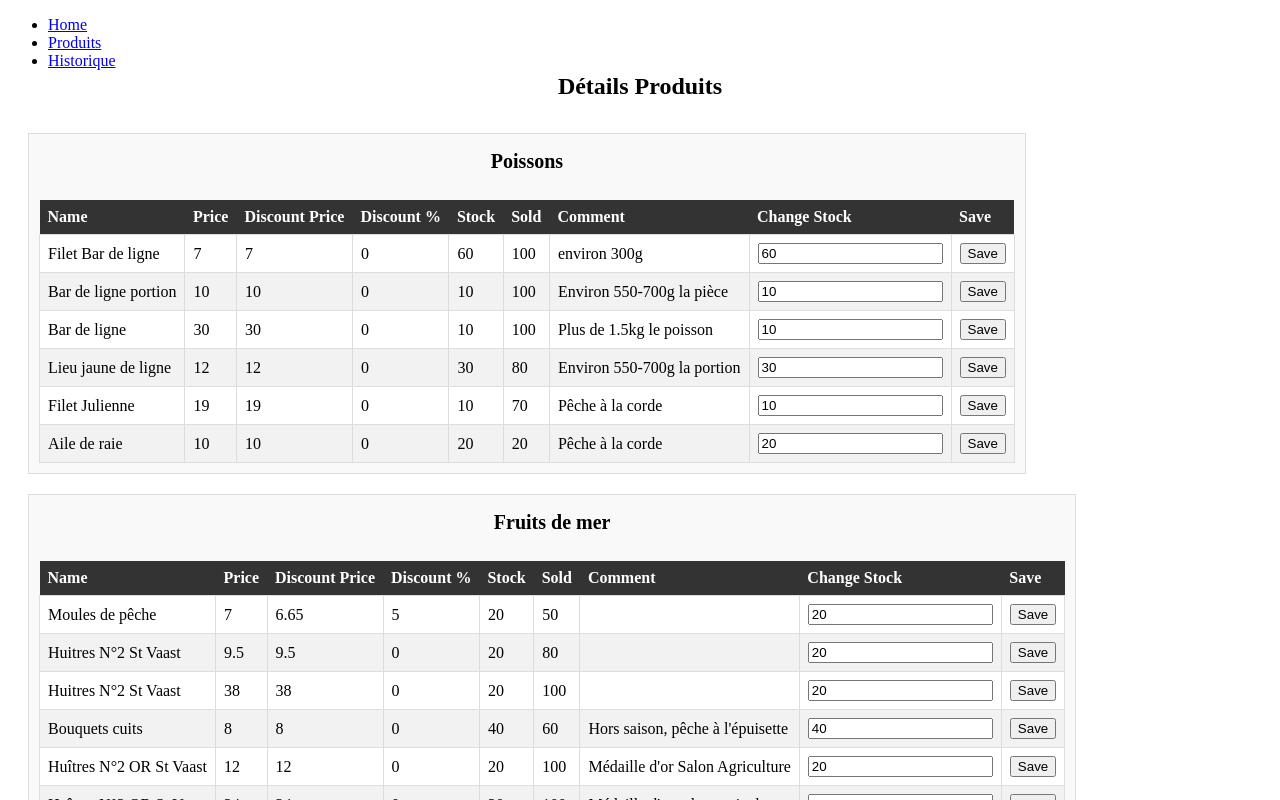
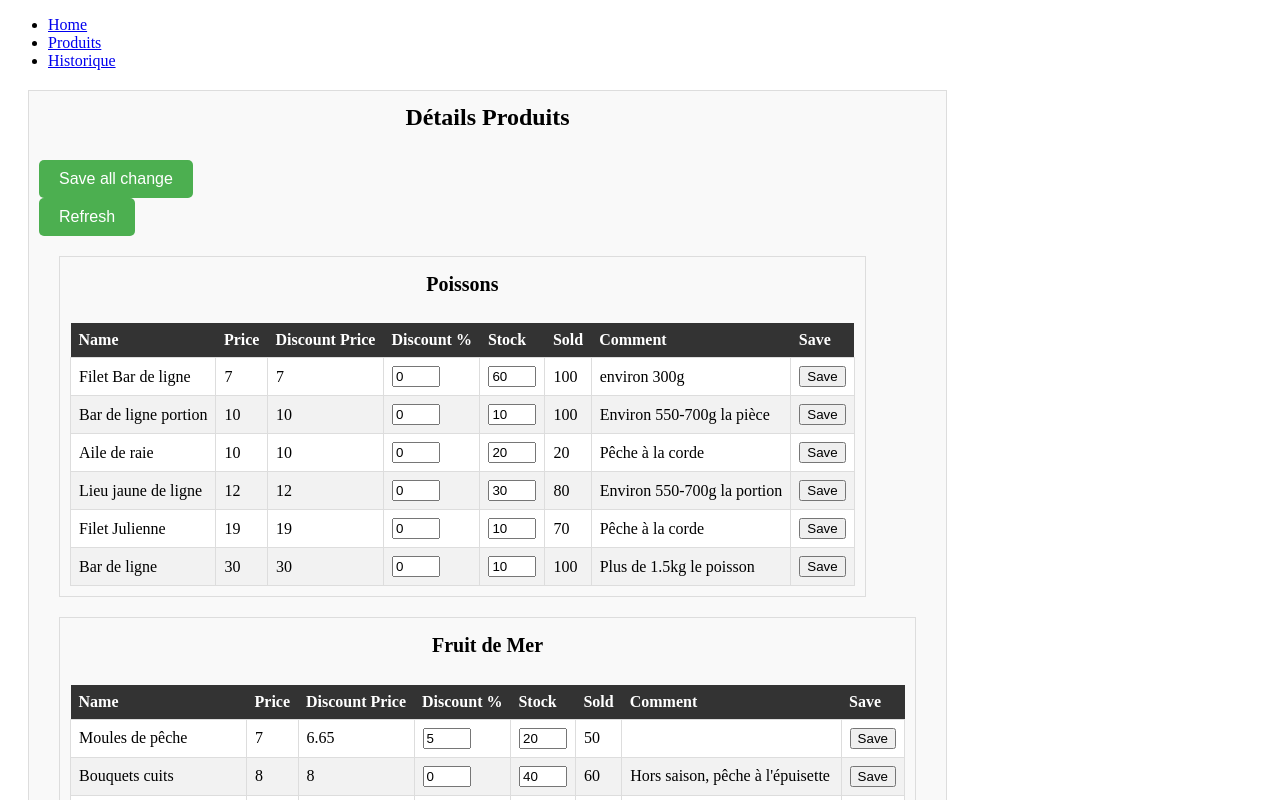
Before and after one commit to CFlorian04/Bateau-Thibault-BackOffice, an Angular app in the folder Angular/: page /produits in a window 1280 px wide. Shown: the top 800 px of the page. Built offline with nearby package versions, Linux system fonts and the light colour scheme.

Commit message:
Prise en compte des modifications w/o back communication

```diff
--- a/Angular/src/app/core/interfaces/product.ts
+++ b/Angular/src/app/core/interfaces/product.ts
@@ -13,4 +13,7 @@ export interface Product {
     name: string;
     quantity_stock: number;
     quantity_sold: number;
+
+    toString(): string;
+
 }
--- a/Angular/src/app/core/services/products.service.ts
+++ b/Angular/src/app/core/services/products.service.ts
@@ -1,6 +1,18 @@
 import { Injectable } from '@angular/core';
 import { Product } from '../interfaces/product';
 import { HttpClient } from '@angular/common/http';
+
+const ProductCategory = [
+  [0,'Poissons'],
+  [1,'Fruit de Mer'],
+  [2,'Crustacés'],
+]
+
+const serverURL: string = "http://51.255.166.155:1352/tig/";
+
+enum HttpListUrl {
+  ListProducts = "products/?format=json",
+}
 
 @Injectable({
   providedIn: 'root'
@@ -9,8 +21,26 @@ export class ProductsService {
 
   constructor(private http: HttpClient) { }
 
+  // Récupération des produits du JSON local
   getProductsFromJson() {
-    return this.http.get<Product[]>("../../../assets/Products.json");
+    return this.http.get<Product[]>("../../../assets/data/Products.json");
+  }
+
+  // Récupération du nom des catégories des produits
+  getProductCategoryName(category: number) {
+    const categoryItem = ProductCategory.find(e => e[0] === category);
+    return categoryItem ? categoryItem[1] : null;
+  }
+
+  // TEST : Récupération de JSON du server
+  getJSONDataFromServer(requestType: string) {
+    const url: string = HttpListUrl[requestType as keyof typeof HttpListUrl];
+    console.log(serverURL+url);
+    return this.http.get<Product[]>(serverURL+url);
+  }
+
+  saveProductsChanges(json: string) {
+    //Faire l'envoyer du JSON
   }
 
 }
--- a/Angular/src/app/features/footer/footer.component.html
+++ b/Angular/src/app/features/footer/footer.component.html
@@ -1,4 +1,4 @@
 <div class="footer-content">
     <hr>
-    <p>&copy; 2023 CODEBECQ Florian</p>
+    <p>&copy; 2023 CALVO Kevin / CODEBECQ Florian / FICHE Benjamin / LAHOUEL Bechir</p>
 </div>
--- a/Angular/src/app/pages/details-produits/details-produits.component.css
+++ b/Angular/src/app/pages/details-produits/details-produits.component.css
@@ -53,3 +53,32 @@ tr:nth-child(even) {
 tr:nth-child(odd) {
   background-color: #fff;
 }
+
+input {
+  width: 40px;
+}
+
+.input-error {
+  background-color: #ff474c;
+}
+
+/* CSS */
+.button-save {
+  background-color: #4CAF50;
+  color: white;
+  border: none;
+  border-radius: 5px;
+  padding: 10px 20px;
+  cursor: pointer;
+  font-size: 16px;
+}
+
+.button-save:hover {
+  background-color: #45a049;
+}
+
+
+.button-save {
+  display: flex;
+  align-items: center;
+}
--- a/Angular/src/app/pages/details-produits/details-produits.component.html
+++ b/Angular/src/app/pages/details-produits/details-produits.component.html
@@ -1,7 +1,10 @@
+<div class="productArray">
+
   <h1>Détails Produits</h1>
-
+  <button class="button-save" (click)="SaveAllItem()">Save all change</button>
+  <button class="button-save" (click)="getProducts()">Refresh</button>
   <div *ngFor="let type of sortKeyList" class="productArray">
-  <h2>{{ type }}</h2>
+    <h2>{{ getProductCategoryName(+type) }}</h2>
     <table>
       <thead>
         <tr>
@@ -12,22 +15,27 @@
           <th>Stock</th>
           <th>Sold</th>
           <th>Comment</th>
-        <th>Change Stock</th>
           <th>Save</th>
         </tr>
       </thead>
       <tbody>
-      <tr *ngFor="let produit of sortListeProduits[type]" class="product-row">
+        <tr id="{{produit.id}}" *ngFor="let produit of sortListeProduits[type]" class="product-row">
           <td>{{ produit.name }}</td>
           <td>{{ produit.price }}</td>
           <td>{{ getDiscountPrice(produit.price, produit.discount) }}</td>
-        <td>{{ produit.discount }}</td>
-        <td>{{ produit.quantity_stock }}</td>
+
+          <!-- <td>{{ produit.discount }}</td> -->
+          <td><input id="discount" type="number" value="{{ produit.discount }}" (change)="saveProductChange(produit.id)"></td>
+
+
+          <!-- <td>{{ produit.quantity_stock }}</td> -->
+          <td><input id="stock" type="number" value="{{ produit.quantity_stock }}" (change)="saveProductChange(produit.id)"></td>
+
           <td>{{ produit.quantity_sold }}</td>
           <td>{{ produit.comments }}</td>
-        <td><input id="changeStock" type="number" value="{{ produit.quantity_stock }}"></td>
-        <td><button onclick="saveProductChange(produit.id)">Save</button></td>
+          <td><button (click)="SaveSingleItem(produit.id)">Save</button></td>
         </tr>
       </tbody>
     </table>
   </div>
+</div>
--- a/Angular/src/app/pages/details-produits/details-produits.component.ts
+++ b/Angular/src/app/pages/details-produits/details-produits.component.ts
@@ -10,6 +10,7 @@ import { ProductsService } from 'src/app/core/services/products.service';
 export class DetailsProduitsComponent {
 
   listeProduits!: Product[];
+  listeIDProduitUpdate: number[] = [];
   sortListeProduits: { [key: string]: Product[] } = {};
 
   sortKeyList!: string[];
@@ -22,13 +23,17 @@ export class DetailsProduitsComponent {
   }
 
   getProducts() {
+
+    this.listeProduits = [];
+
+    // this.productsService.getJSONDataFromServer("ListProducts").subscribe((res: Product[]) => {
     this.productsService.getProductsFromJson().subscribe((res: Product[]) => {
       this.listeProduits = res;
       this.sortArrayOfProducts();
     },
-    (err) => {
-      alert('Failed loading JSON data');
-    });
+      (err) => {
+        alert('Failed loading JSON data');
+      });
   }
 
   getDiscountPrice(price: number, discount: number) {
@@ -40,24 +45,121 @@ export class DetailsProduitsComponent {
   }
 
   sortArrayOfProducts() {
+
+    this.sortListeProduits = {};
+
     this.listeProduits.forEach(product => {
-      if (!this.sortListeProduits[product.type]) {
-        this.sortListeProduits[product.type] = [];
+      if (!this.sortListeProduits[product.category]) {
+        this.sortListeProduits[product.category] = [];
       }
-      this.sortListeProduits[product.type].push(product);
+      this.sortListeProduits[product.category].push(product);
     });
 
     this.sortKeyList = Object.keys(this.sortListeProduits);
   }
 
   saveProductChange(changeID: number) {
-    let changeStock = document.getElementById("changeStock");
-    let updateProduct = this.getProduit(changeID);
+    let ProductRow = document.getElementById(changeID.toString());
 
-    //updateProduct.quantity_stock = changeStock;
+    if (ProductRow) {
 
-    let indexToUpdate = this.listeProduits.findIndex(item => item.id === changeID);
-    //this.listeProduits[indexToUpdate] = newItem;
+      const updateProduct = this.getProduit(changeID);
+
+      if (updateProduct) {
+
+        // Modification de la valeur du stock
+        let stockInputElement = ProductRow.querySelector("#stock") as HTMLInputElement;
+        if (stockInputElement) {
+          if (+stockInputElement.value >= 0) { // Règle d'affichage d'erreur
+            stockInputElement.classList.remove("input-error");
+            if (updateProduct.quantity_stock != +stockInputElement.value) {
+              updateProduct.quantity_stock = +stockInputElement.value;
+              this.setProduitsUpdate(changeID);
+            }
+          } else {
+            stockInputElement.classList.add("input-error");
+          }
+        }
+
+        // Modification de la valeur du discount
+        let discountInputElement = ProductRow.querySelector("#discount") as HTMLInputElement;
+        if (discountInputElement) {
+          if (+discountInputElement.value >= 0 && +discountInputElement.value <= 100) { // Règle d'affichage d'erreur
+            discountInputElement.classList.remove("input-error");
+            if (updateProduct.discount != +discountInputElement.value) {
+              updateProduct.discount = +discountInputElement.value;
+              this.setProduitsUpdate(changeID);
+            }
+          } else {
+            discountInputElement.classList.add("input-error");
+          }
+        }
+      }
+
+      //console.log(updateProduct);
+      //console.log(this.listeProduits.find(e => e.id === changeID)?.discount + '/' + this.listeProduits.find(e => e.id === changeID)?.quantity_stock)
+    }
+  }
+
+  getProductCategoryName(category: number) {
+    return this.productsService.getProductCategoryName(category);
+  }
+
+  setProduitsUpdate(productID: number) {
+    if (!this.listeIDProduitUpdate.includes(productID)) {
+      this.listeIDProduitUpdate.push(productID);
+    }
+    //console.log(this.listeIDProduitUpdate);
+  }
+
+  SaveAllItem() {
+    let updatedProducts: Product[] = [];
+
+    this.listeIDProduitUpdate.forEach(itemId => {
+      let updatedProduct = this.listeProduits.find(product => product.id === itemId);
+      if (updatedProduct) {
+        updatedProducts.push(updatedProduct);
+      }
+    });
+
+    if(updatedProducts.length > 0) {
+      let json = JSON.stringify(updatedProducts);
+      this.productsService.saveProductsChanges(json);
+      this.listeIDProduitUpdate = [];
+
+      console.log("Sauvegarde de toutes les modifications de produits");
+      console.log(json);
+    }
+
+    console.log(this.listeIDProduitUpdate);
+}
+
+
+
+  SaveSingleItem(productID: number) {
+    let updatedProducts: Product[] = [];
+
+    let updatedProduct = this.listeProduits.find(product => product.id === productID);
+    if (updatedProduct) {
+      updatedProducts.push(updatedProduct);
+      let index = this.listeIDProduitUpdate.indexOf(productID);
+        if (index !== -1) {
+            this.listeIDProduitUpdate.splice(index, 1);
+        }
+    }
+
+    if(updatedProducts.length > 0) {
+      let json = JSON.stringify(updatedProducts);
+      this.productsService.saveProductsChanges(json);
+
+      console.log("Sauvegarde du produit : id "+productID);
+      console.log(json);
+    }
+    console.log(this.listeIDProduitUpdate);
+
 
   }
+
+
+
 }
```
Also changed, not shown: Angular/src/assets/images/save_icon.png (added). Lines whose indentation alone changed are shown as unchanged.
